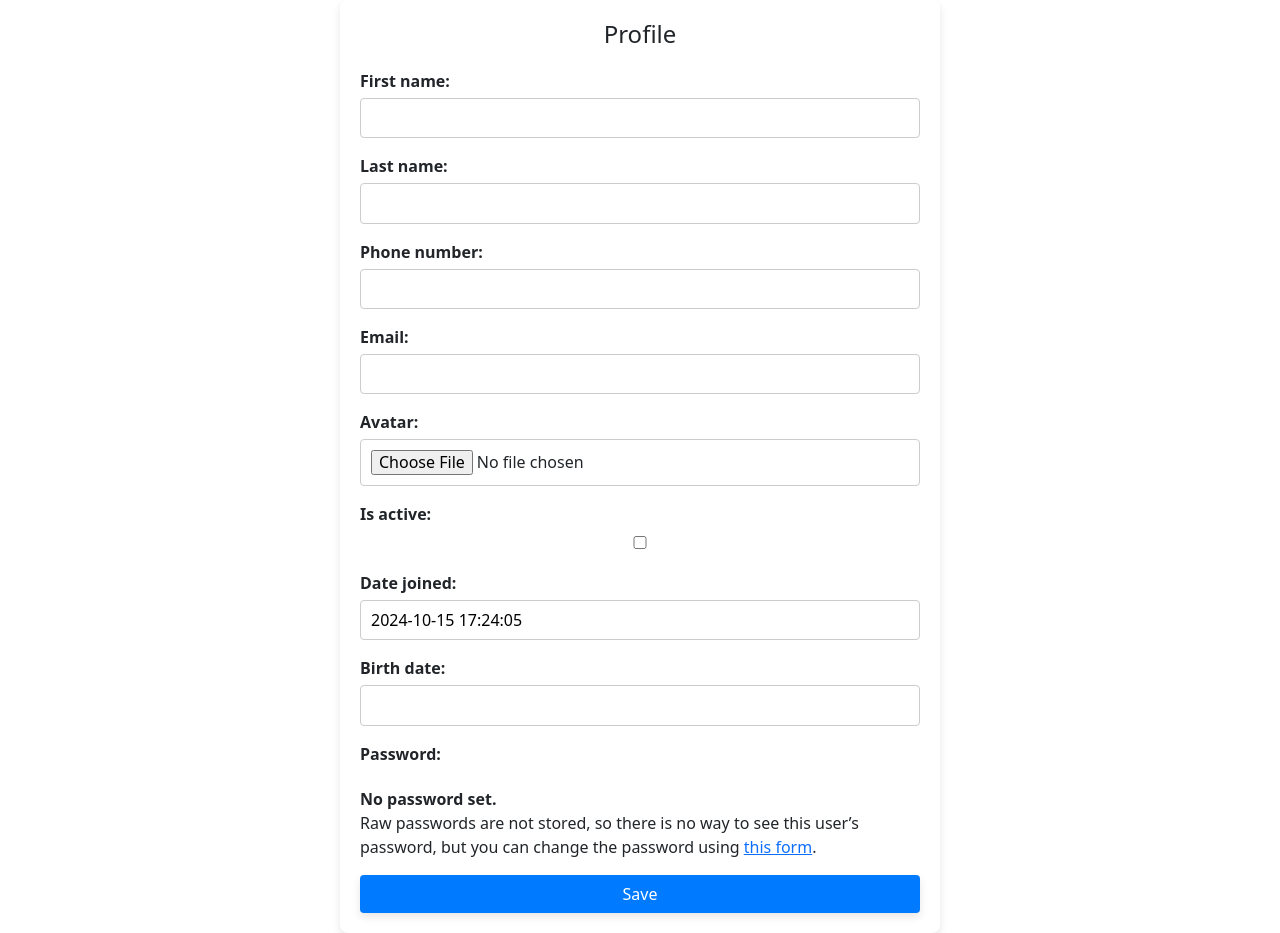
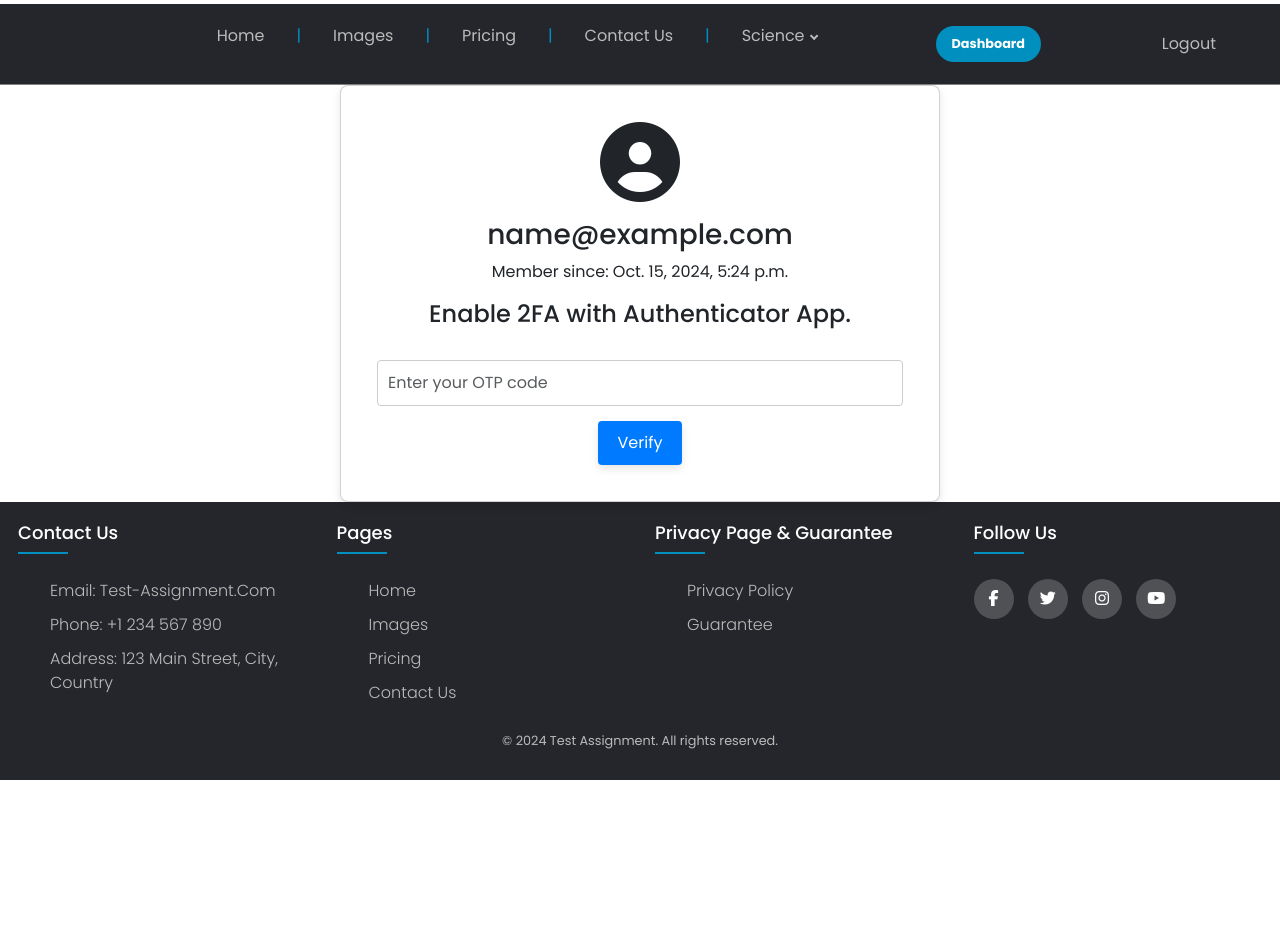
Before and after one commit to Sauberr/test_assignment, a Django app: page /account/profile/1/ in a window 1280 px wide. After the commit the page ends 780 px from the top, so only its background shows below. Run offline with Django 4.2, Linux system fonts and the light colour scheme; the visitor is signed in with stand-in values (Sample User, id 1); data comes from the database, SQL or seed files in the repository; parts of the project's set-up code (start-up, migrations or seed data) failed here and were passed over; some libraries are stand-ins or nearby versions.

Commit message:
feat: Add templates for otp_verify, profile. And add urls.

```diff
--- a/test_assignment/src/templates/partials/footer.html
+++ b/test_assignment/src/templates/partials/footer.html
@@ -18,9 +18,9 @@
                 <div class="footer-col">
                     <h4>Pages</h4>
                     <ul>
-                        <li><a href="#">Home</a></li>
-                        <li><a href="#">Images</a></li>
-                        <li><a href="#">Pricing</a></li>
+                        <li><a href="{% url 'core:index' %}">Home</a></li>
+                        <li><a href="{% url 'images:images_list' %}">Images</a></li>
+                        <li><a href="{% url 'core:pricing' %}">Pricing</a></li>
                         <li><a href="#">Contact Us</a></li>
                     </ul>
                 </div>
--- a/test_assignment/src/templates/partials/navbar.html
+++ b/test_assignment/src/templates/partials/navbar.html
@@ -38,7 +38,7 @@
             </li>
         </ul>
         {% if user.is_authenticated %}
-        <a href="" class="action_btn"> Dashboard </a>
+        <a href="{% url 'account:profile' %}" class="action_btn"> Dashboard </a>
         <form id="logout-form" action="{% url 'account:logout' %}" method="POST" style="display: none;">
             {% csrf_token %}
         </form>
--- a/test_assignment/src/templates/registration/profile.html
+++ b/test_assignment/src/templates/registration/profile.html
@@ -3,7 +3,7 @@
 
 {% block css %}
 <style>
-    .profile-container {
+    .card {
         max-width: 600px;
         margin: 0 auto;
         padding: 20px;
@@ -11,32 +11,27 @@
         border-radius: 8px;
         background-color: #fff;
     }
-    .profile-header {
+
+    .card-body {
         text-align: center;
+    }
+
+    .icon-container {
         margin-bottom: 20px;
     }
-    .profile-header h1 {
-        margin: 0;
-        font-size: 24px;
-    }
-    .profile-form {
-        display: flex;
-        flex-direction: column;
-    }
-    .profile-form .form-group {
+
+    .form-group {
         margin-bottom: 15px;
     }
-    .profile-form label {
-        font-weight: bold;
-        margin-bottom: 5px;
-    }
-    .profile-form input, .profile-form select {
+
+    .form-control {
         width: 100%;
         padding: 10px;
         border: 1px solid #ccc;
         border-radius: 4px;
     }
-    .profile-form button {
+
+    .btn {
         padding: 10px 20px;
         background-color: #007bff;
         color: #fff;
@@ -45,8 +40,16 @@
         cursor: pointer;
         box-shadow: 0 4px 8px rgba(0, 0, 0, 0.1);
     }
-    .profile-form button:hover {
+
+    .btn:hover {
         background-color: #0056b3;
+    }
+
+    .centered-form-group {
+        display: flex;
+        justify-content: center;
+        align-items: center;
+        width: 100%;
     }
 </style>
 {% endblock %}
@@ -54,14 +57,44 @@
 {% block title %} Profile Page {% endblock %}
 
 {% block content %}
-<div class="profile-container">
-    <div class="profile-header">
-        <h1>Profile</h1>
+
+{% include 'partials/navbar.html' %}
+
+<div class="card mx-auto">
+    <div class="card-body text-center">
+        <i class="fas fa-user-circle fa-5x mb-3 rounded-circle"></i>
+        <h3>{{ request.user.email }}</h3>
+        <p>Member since: {{ request.user.date_joined }}</p>
+        {% if not request.user.mfa_enabled %}
+        <h4>
+            Enable 2FA with Authenticator App.
+        </h4>
+        <div>
+            <img src="{{ qrcode }}" alt="{{ img_path }}">
+
+            <form method="POST" action="{% url 'account:verify_mfa' %}" class="form text-center">
+                {% csrf_token %}
+                <div class="form-group text-">
+                    <div class="form-group centered-form-group">
+                        <input type="text" id="otp_code" name="otp_code" maxlength="6" required
+                               class="form-control" placeholder="Enter your OTP code">
+                    </div>
+                </div>
+                <input type="hidden" name="user_id" value="{{ request.user.id }}">
+                <button class="btn btn-primary" type="submit">Verify</button>
+            </form>
+
+        </div>
+
+        {% else %}
+        <a href="{% url 'account:disable_2fa' %}" class="btn btn-success" disabled>
+            Disable 2FA
+        </a>
+        {% endif %}
+
     </div>
-    <form class="profile-form" method="post" enctype="multipart/form-data">
-        {% csrf_token %}
-        {{ form.as_p }}
-        <button type="submit">Save</button>
-    </form>
 </div>
+
+{% include 'partials/footer.html' %}
+
 {% endblock %}
```
Also changed, not shown: test_assignment/src/templates/images/images_list.html (+54 -9 lines), test_assignment/src/templates/registration/2FA/otp_verify.html (added, +64 -0 lines).
